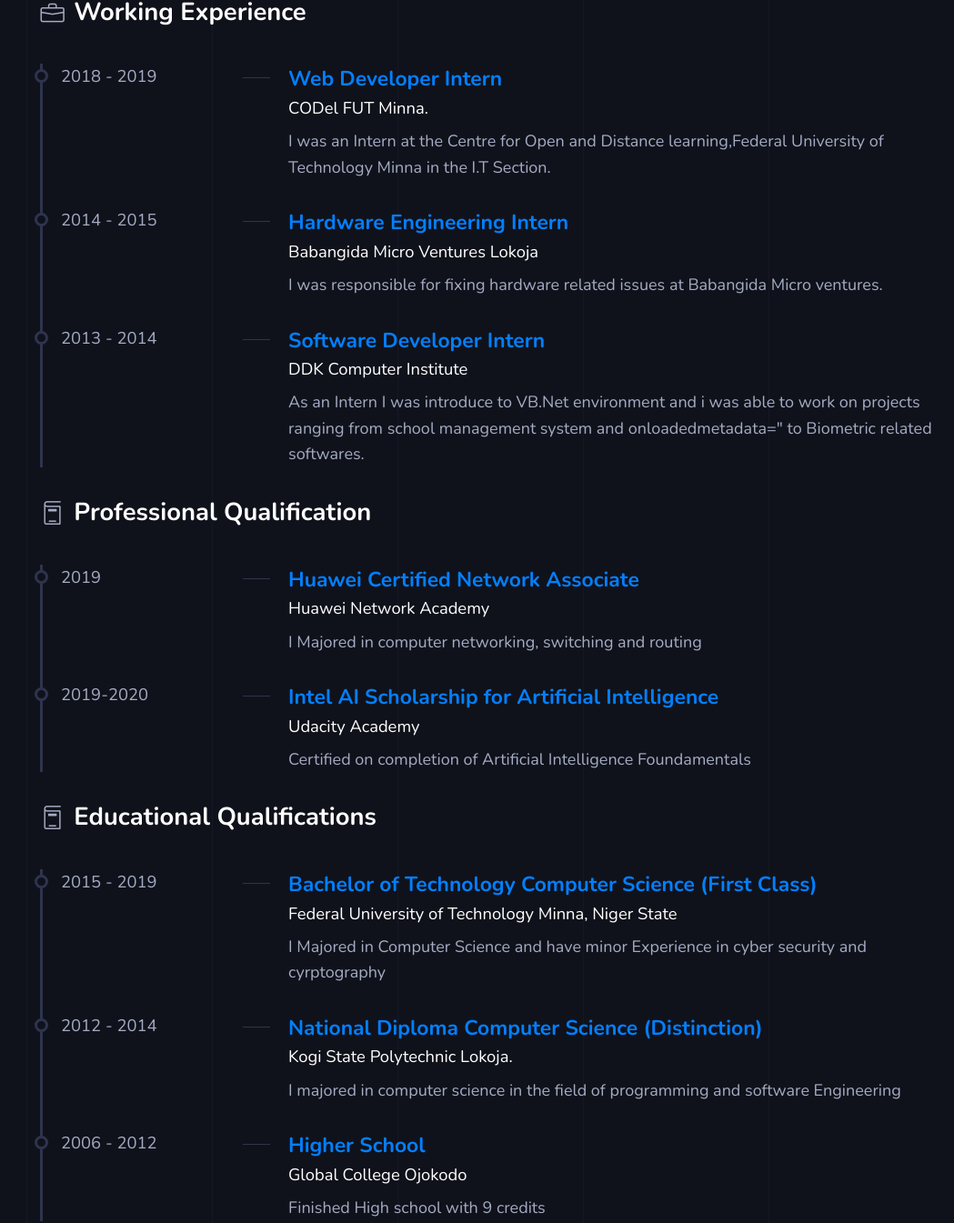
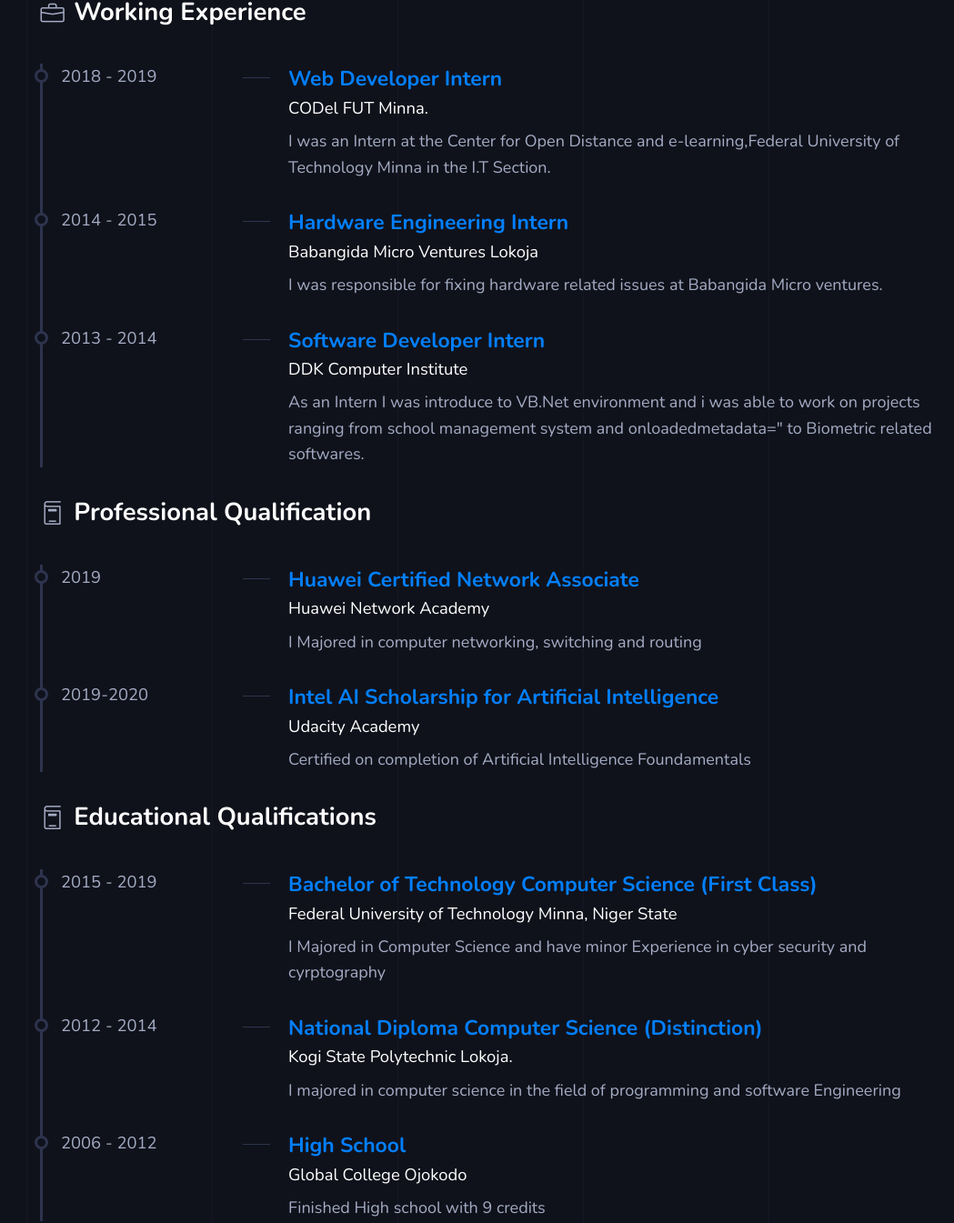
Before and after one commit to Ejigsonpeter/ejigsonpeter.github.io, a plain HTML site: page resume.html in a window 1280 px wide. Shown: the part 993-2338 px from the top of the page at 91% size, without its empty margins (231-1280 px from the left). Drawn offline with nearby package versions, Linux system fonts and the light colour scheme; files whose address does not match are found by name.

Commit message:
Update resume.html

```diff
--- a/resume.html
+++ b/resume.html
@@ -240,7 +240,7 @@ pagespeed.lazyLoadInit(true, "../../pagespeed_static/1.JiBnMqyl6S.gif");
 <div class=mi-resume-details>
 <h5>Web Developer Intern </h5>
 <h6 class=mi-resume-company>CODel FUT Minna.</h6>
-<p>I was an Intern at the Centre for Open and Distance learning,Federal University of Technology Minna in the I.T Section.</p>
+<p>I was an Intern at the Center for Open Distance and e-learning,Federal University of Technology Minna in the I.T Section.</p>
 </div>
 </div>
 <div class="mi-resume mt-30">
@@ -336,7 +336,7 @@ pagespeed.lazyLoadInit(true, "../../pagespeed_static/1.JiBnMqyl6S.gif");
 <h6 class=mi-resume-year>2006 - 2012</h6>
 </div>
 <div class=mi-resume-details>
-<h5>Higher School</h5>
+<h5>High School</h5>
 <h6 class=mi-resume-company>Global College Ojokodo</h6>
 <p> Finished High school with 9 credits</p>
 </div>
```
